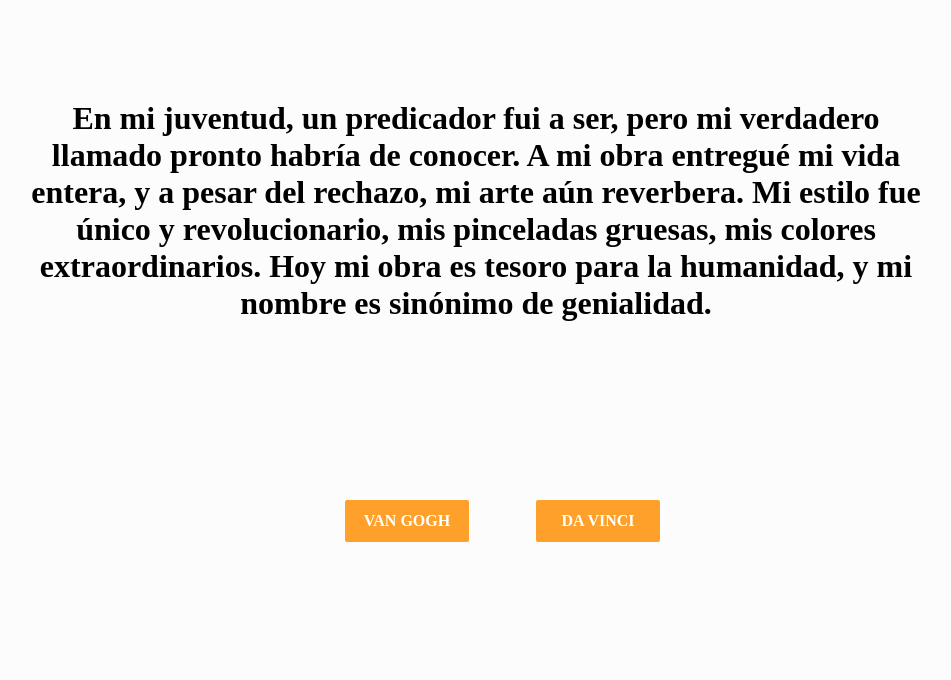
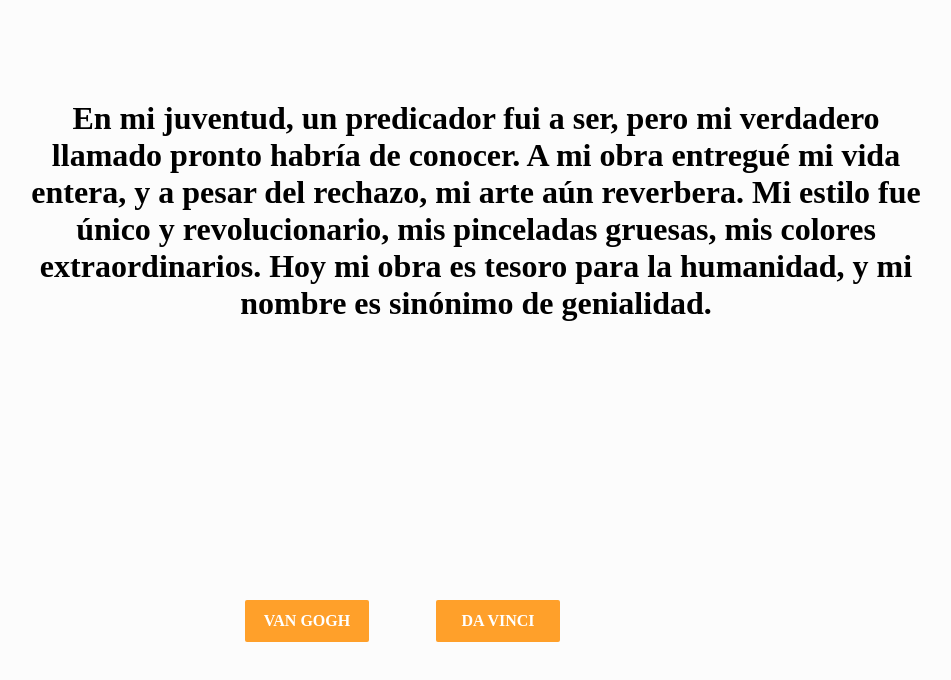
Before and after one commit to Masebav19/Primer-trabajo, a plain HTML site: page segundo.html in a window 1280 px wide. Shown: the whole page, without its empty margins (164-1115 px from the left). Drawn offline with nearby package versions, Linux system fonts and the light colour scheme.

Commit message:
Update segundo.html

```diff
--- a/segundo.html
+++ b/segundo.html
@@ -31,14 +31,14 @@
     }
     p.p1 {
         position: absolute;
-        top: 500px;
-        left: 509px;
+        top: 600px;
+        left: 409px;
         width: 100px;
     }
     p.p2{
         position: absolute;
-        top: 500px;
-        left: 700px;
+        top: 600px;
+        left: 600px;
         width: 100px;
     }
     #si {
```
